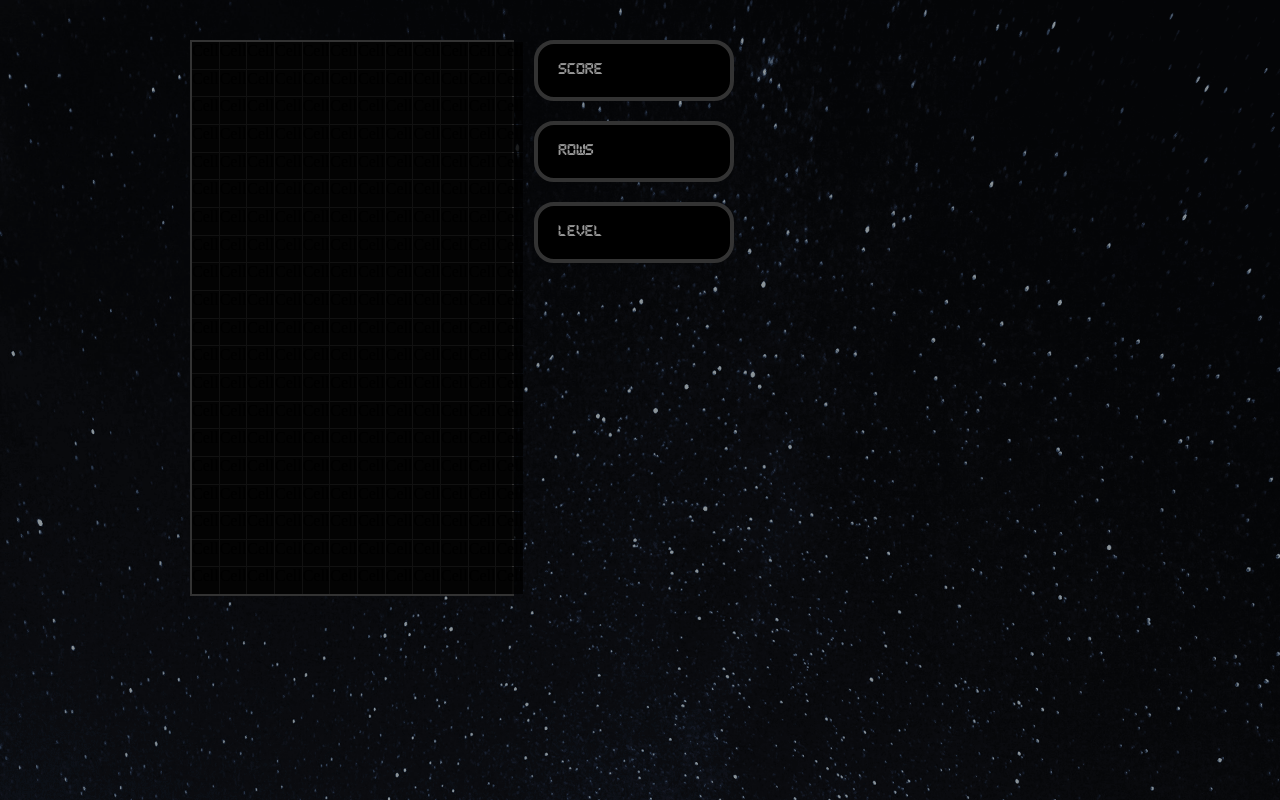
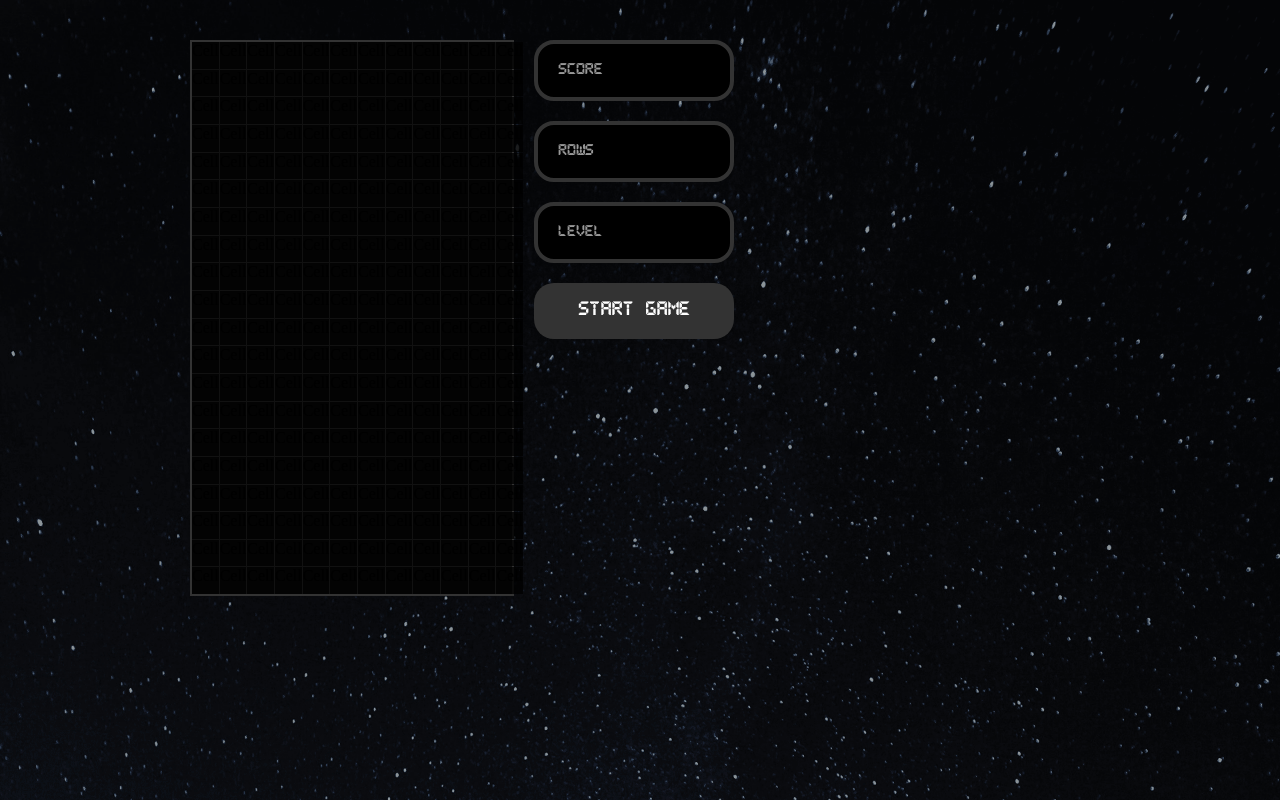
Before and after one commit to DominikStefancik/Games, a React (Create React App) app: page / in a window 1280 px wide. Built offline with nearby package versions, Linux system fonts and the light colour scheme.

Commit message:
Create StratButton compoment and add styled component for it

```diff
--- /dev/null
+++ b/src/components/start-button/StartButton.tsx
@@ -0,0 +1,12 @@
+import React, { FC } from "react";
+import { StyledStartButton } from "./StyledStartButton";
+
+interface StartButtonProps {
+  callback: () => void;
+}
+
+const StartButton: FC<StartButtonProps> = ({ callback }) => {
+  return <StyledStartButton onClick={callback}>Start Game</StyledStartButton>;
+};
+
+export default StartButton;
--- /dev/null
+++ b/src/components/start-button/StyledStartButton.ts
@@ -0,0 +1,17 @@
+import styled from "styled-components";
+
+export const StyledStartButton = styled.button`
+  box-sizing: border-box;
+  margin: 0 0 20px 0;
+  padding: 20px;
+  min-height: 30px;
+  width: 100%;
+  border-radius: 20px;
+  border: none;
+  color: white;
+  background: #333;
+  font-family: Pixel, Arial, Helvetica, sans-serif;
+  font-size: 1rem;
+  outline: none;
+  cursor: pointer;
+`;
--- a/src/components/tetris/Tetris.tsx
+++ b/src/components/tetris/Tetris.tsx
@@ -3,6 +3,7 @@ import Stage from "../stage/Stage";
 import Display from "../display/Display";
 import { createStage } from "../../helpers/gameHelpers";
 import { StyledTetris, StyledTetrisWrapper } from "./StyledTetris";
+import StartButton from "../start-button/StartButton";
 
 const Tetris: FC = () => {
   return (
@@ -13,6 +14,7 @@ const Tetris: FC = () => {
           <Display isGameOver={false} text={"Score"} />
           <Display isGameOver={false} text={"Rows"} />
           <Display isGameOver={false} text={"Level"} />
+          <StartButton callback={() => {}} />
         </aside>
       </StyledTetris>
     </StyledTetrisWrapper>
```
